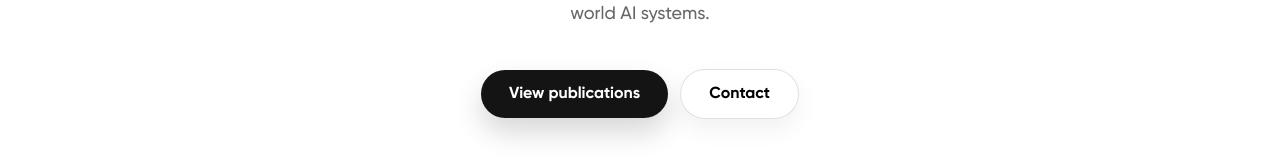
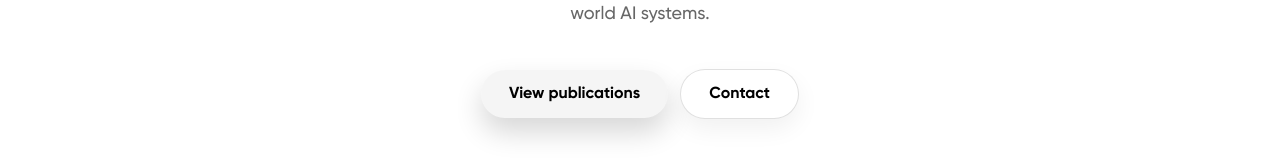
Before and after one commit to kyxzhe/kyxzhe.github.io, a Next.js app: page / in a window 1280 px wide. Shown: the part 321-489 px from the top of the page. Built offline with nearby package versions, Linux system fonts and the light colour scheme; no server answers.

Commit message:
style: soften hero cta background

```diff
--- a/src/app/page.tsx
+++ b/src/app/page.tsx
@@ -100,7 +100,7 @@ export default function Home() {
           <div className="flex flex-col sm:flex-row items-center gap-3 mt-4">
             <Link
               href="/publications"
-              className="px-6 md:px-7 py-3 rounded-full text-sm md:text-base font-semibold shadow-[0_14px_28px_rgba(0,0,0,0.16)] transition duration-200 hover:-translate-y-[2px] bg-[#141414] text-white dark:bg-[#f5f5f5] dark:text-[#0b0b0d]"
+            className="px-6 md:px-7 py-3 rounded-full text-sm md:text-base font-semibold shadow-[0_14px_28px_rgba(0,0,0,0.16)] transition duration-200 hover:-translate-y-[2px] bg-[rgba(0,0,0,0.04)] text-foreground dark:bg-[#f5f5f5] dark:text-[#0b0b0d]"
             >
               View publications
             </Link>
```
